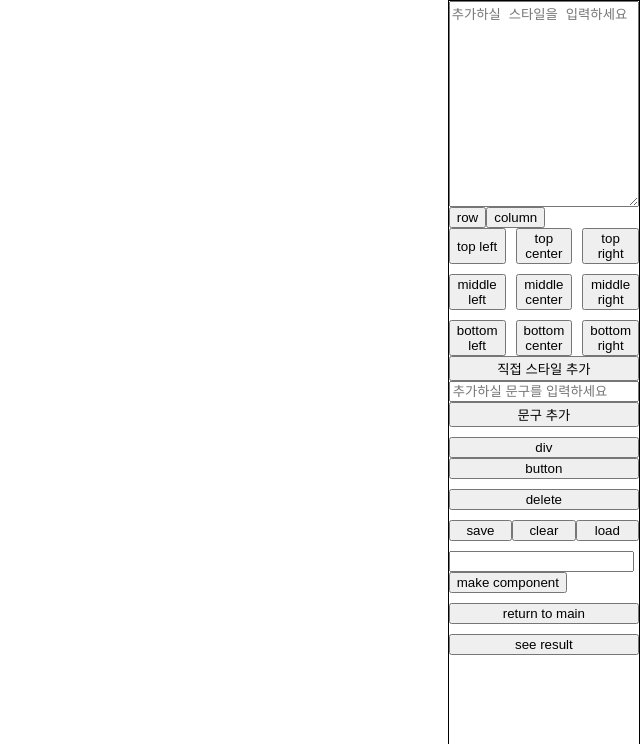
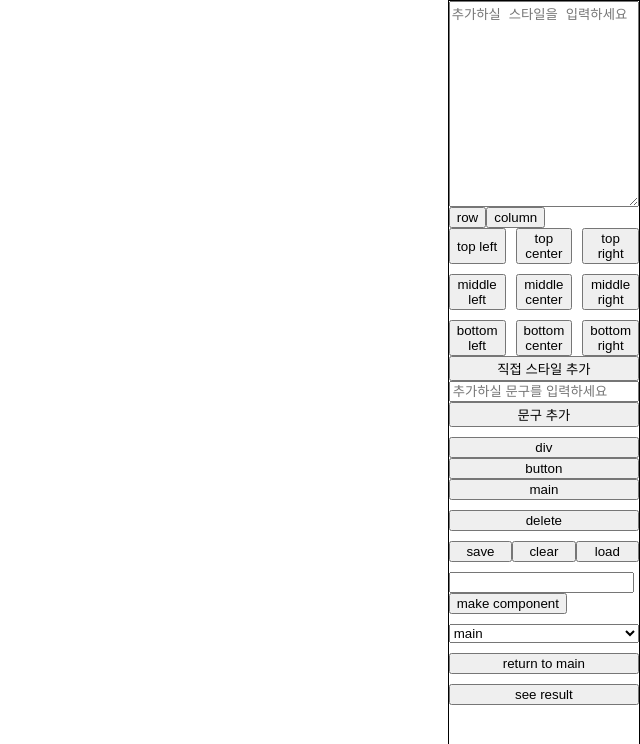
Before and after one commit to dbckdgjs369/website-generator, a React (Vite) app: page /main in a window 1280 px wide. Shown: the top 744 px of the page, without its empty margins (640-1280 px from the left). Built offline with nearby package versions, Linux system fonts and the light colour scheme.

Commit message:
feat: 컴포넌트 추가 기능

```diff
--- a/src/components/ToolBar/ToolBar.tsx
+++ b/src/components/ToolBar/ToolBar.tsx
@@ -3,6 +3,7 @@ import { useLocation, useNavigate } from "react-router-dom";
 
 import * as S from "./emotion";
 import { useGlobalEventEmitter } from "../../provider/GlobalEventProvider/GlobalEventEmitterContext";
+import usePageData from "../../hooks/usePageData";
 
 // import { allHtmlTags } from "../../constant/constant";
 
@@ -16,6 +17,7 @@ export default function ToolBar() {
   const styleTextareaRef = useRef<HTMLTextAreaElement>(null);
   const textInputRef = useRef<HTMLInputElement>(null);
   const navigate = useNavigate();
+  const { pageList } = usePageData("");
   const location = useLocation();
 
   const handleButton = (ev: React.MouseEvent<HTMLButtonElement>) => {
@@ -190,12 +192,13 @@ export default function ToolBar() {
         <button onClick={addText}>문구 추가</button>
       </S.CurrentWrapper>
       <S.CurrentWrapper>
-        {tagList.map((tag) => (
+        {[...tagList, ...Object.keys(pageList)].map((tag) => (
           <button onClick={(ev) => handleButton(ev)} id={tag} key={tag}>
             {tag}
           </button>
         ))}
       </S.CurrentWrapper>
+
       <button onClick={handleButtonClick} id="delete">
         delete
       </button>
@@ -220,6 +223,11 @@ export default function ToolBar() {
           make component
         </S.Button>
       </div>
+      <select onChange={(ev) => console.log(ev.target.value)}>
+        {Object.keys(pageList).map((component) => (
+          <option>{component}</option>
+        ))}
+      </select>
       <S.Button onClick={() => navigate("/main")}>return to main</S.Button>
       <S.Button onClick={() => navigate("/")}>see result</S.Button>
       {location.pathname.includes("component") ? (
--- a/src/hooks/atom.ts
+++ b/src/hooks/atom.ts
@@ -12,11 +12,11 @@ const DEFAULT_PAGE: ElementStructure = {
   },
 };
 
-const PageList = atom<Record<string, ElementStructure[]>>({
+export const PageList = atom<Record<string, ElementStructure[]>>({
   main: [{ ...DEFAULT_PAGE }],
 });
 
-const ComponentList = atom<Record<string, ElementStructure[]>>({
+export const ComponentList = atom<Record<string, ElementStructure[]>>({
   main: [{ ...DEFAULT_PAGE }],
 });
 
--- a/src/hooks/usePageData.tsx
+++ b/src/hooks/usePageData.tsx
@@ -1,7 +1,7 @@
-import { useAtom } from "jotai";
+import { useAtom, useAtomValue } from "jotai";
 
 import { ElementStructure } from "./useRender";
-import { PageAtom } from "./atom";
+import { PageAtom, PageList } from "./atom";
 
 export default function usePageData(pageName: string) {
   const [pageData, setPageData] = useAtom(PageAtom(pageName));
@@ -10,5 +10,7 @@ export default function usePageData(pageName: string) {
     setPageData(newData);
   };
 
-  return { pageData, updatePageData };
+  const pageList = useAtomValue(PageList);
+
+  return { pageData, updatePageData, pageList };
 }
```
